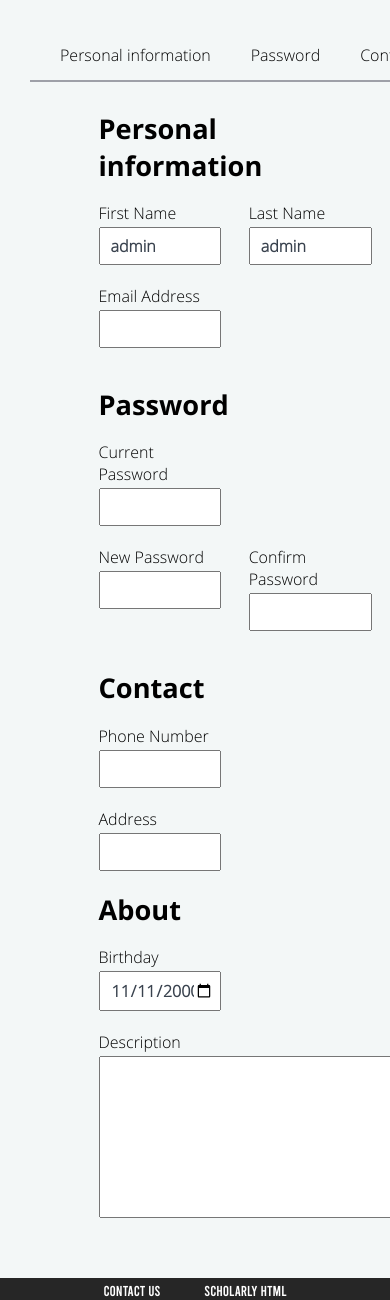
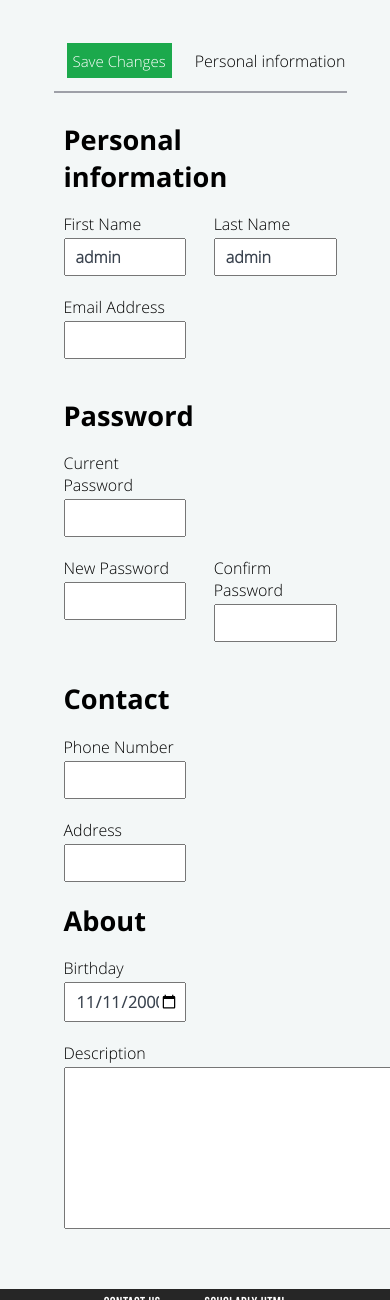
Before and after one commit to Ca3zsar/SQL-Games, a PHP site: page /profile_settings.html in a window 390 px wide. Shown: the part 64-1364 px from the top of the page. Run offline with PHP 8.4, Linux system fonts and the light colour scheme.

Commit message:
fixed more bugs

```diff
--- a/front-end/styles/profile_settings.css
+++ b/front-end/styles/profile_settings.css
@@ -162,7 +162,7 @@ body {
 		position: relative;
 		height: fit-content;
 		height: -moz-fit-content;
-		width: 100%;
+		width: 85%;
 		display: flex;
 		flex-direction: row;
 		justify-content: space-between;
@@ -185,18 +185,20 @@ body {
 		position: relative;
 		display: flex;
 		flex-direction: column;
+		align-items: center;
 	}
 	.settings {
 		margin: 10px;
 		width: 100%;
 		position: relative;
-		overflow:auto;
+		overflow: auto;
 		display: flex;
 		flex-direction: column;
 		align-items: center;
 	}
 	.submit-changes {
-		display: none;
+		order: -1;
+		margin: 3px;
 	}
 	.account-settings {
 		font-size: 1.5em;
@@ -231,3 +233,12 @@ body {
 		border: 3px solid transparent;
 	}
 }
+
+@media(max-width:650px) {
+	.settings-nav {
+		width: 70%;
+	}
+	.settings-area {
+		margin-left: 5px;
+	}
+}
```
